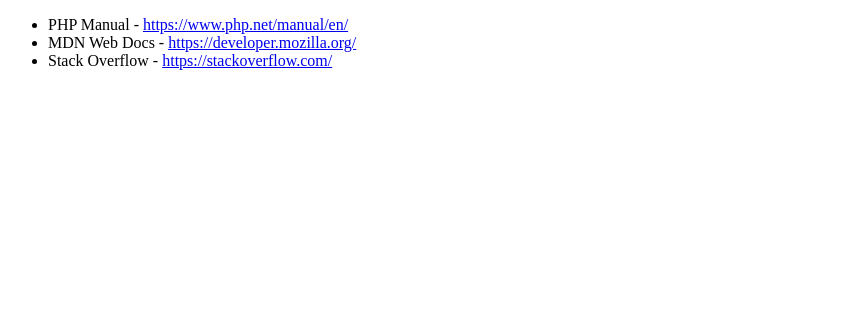
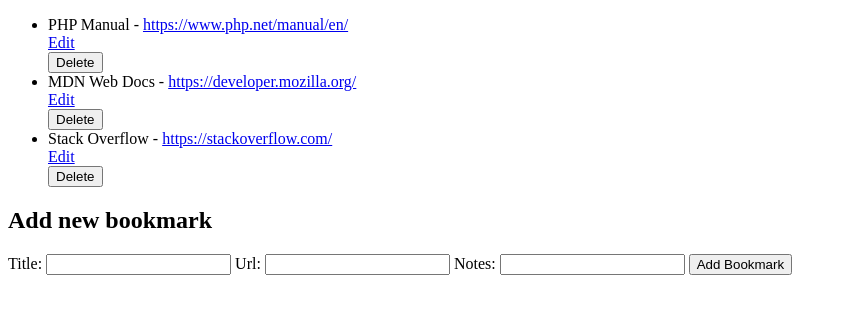
Before and after one commit to tamuliB0/bookmarks-manager, a PHP site: page / in a window 1280 px wide. Shown: the top 314 px of the page, without its empty margins (0-847 px from the left). Run offline with PHP 8.4, Linux system fonts and the light colour scheme; data comes from the database, SQL or seed files in the repository.

Commit message:
Milestone 2 (#2)
* starting this milestone now

* add form to create new bookmarks

* add validation for bookmark input and insert valid input into database

* add edit link for each bookmark

* order bookmarks by latest creation time

* Add edit bookmark page with pre filled form inputs

* edit button updates bookmarks

* Add delete button for removing bookmarks from database

* Add delete button logic for bookmark removal

* make links open in new tab

* enable PDO to show errors instead of failing silently

* Fix html nesting and edit link whitespace; add reusable validation function

* move validation logic to separate file

* use validation logic by including functions file

* refactor edit.php - validate ID, use validate function and add required attribute

* refactor delete.php - colon prefix typo, validate ID

```diff
--- a/bookmarks/public/db.php
+++ b/bookmarks/public/db.php
@@ -3,5 +3,6 @@ $dsn = 'mysql:host=db;dbname=db;charset=utf8mb4';
 $username = 'db';
 $password = 'db';
 $pdo = new PDO($dsn, $username, $password, [
-    PDO::ATTR_DEFAULT_FETCH_MODE => PDO::FETCH_ASSOC
+    PDO::ATTR_DEFAULT_FETCH_MODE => PDO::FETCH_ASSOC,
+    PDO::ATTR_ERRMODE => PDO::ERRMODE_EXCEPTION
 ]);
--- /dev/null
+++ b/bookmarks/public/functions.php
@@ -0,0 +1,13 @@
+<?php
+function validateBookmark($title, $url) {
+    $errors = [];
+    if ($title === "") {
+        $errors[] = "title is required";
+    }
+    if ($url === "") {
+        $errors[] = "url is required";
+    } elseif (!filter_var($url, FILTER_VALIDATE_URL)) {
+        $errors[] = "Invalid url";
+    }
+    return $errors;
+}
--- a/bookmarks/public/index.php
+++ b/bookmarks/public/index.php
@@ -1,25 +1,74 @@
 <?php
 require __DIR__ . "/db.php";
-$stmt = $pdo->query("SELECT * FROM bookmarks");
+require __DIR__ . "/functions.php";
+
+
+if ($_SERVER["REQUEST_METHOD"] === "POST") {
+    $title = isset($_POST["title"]) ? trim($_POST["title"]) : "";
+    $url = isset($_POST["url"]) ? trim($_POST["url"]) : "";
+    $notes = isset($_POST["notes"]) ? trim($_POST["notes"]) : "";
+
+    $errors = validateBookmark($title, $url);
+
+    if (empty($errors)) {
+        $stmt = $pdo->prepare( "INSERT INTO bookmarks (title, url, notes) VALUES (:title, :url, :notes)");
+        $stmt->execute([
+            ":title" => $title,
+            ":url" => $url,
+            ":notes" => $notes
+        ]);
+        header("Location: /index.php");
+        exit();
+    }
+}
+$stmt = $pdo->query("SELECT * FROM bookmarks ORDER BY created_at DESC");
 $bookmarks = $stmt->fetchAll();
+
 ?>
 <!DOCTYPE html>
 <html lang="en">
 <head>
     <meta charset="UTF-8">
     <meta name="viewport" content="width=device-width, initial-scale=1.0">
-    <title>Document</title>
+    <title>Bookmarks</title>
 </head>
 <body>
     <ul>
         <?php foreach ($bookmarks as $bookmark) : ?>
             <li>
-                <?= htmlspecialchars($bookmark["title"]) ?> -
-                <a href="<?= htmlspecialchars($bookmark["url"])?>">
-                    <?= htmlspecialchars($bookmark["url"])?>
-                </a>
+                <div>
+                    <?= htmlspecialchars($bookmark["title"]) ?> -
+                    <a href="<?= htmlspecialchars($bookmark["url"])?>" target="_blank" rel="noopener noreferrer"><?= htmlspecialchars($bookmark["url"])?></a>
+                </div>
+                <div>
+                    <a href="edit.php?id=<?= htmlspecialchars($bookmark["id"]) ?>">Edit</a>
+
+                    <form method="POST" action="delete.php">
+                        <input type="hidden" name="id" value="<?= htmlspecialchars($bookmark["id"]) ?>">
+                        <input type="submit" value="Delete">
+                    </form>
+                </div>
             </li>
-        <?php endforeach ;?>
+        <?php endforeach; ?>
     </ul>
+    <?php if (!empty($errors)) :?>
+        <ul>
+            <?php foreach ($errors as $error) : ?>
+                <li><?= htmlspecialchars($error) ?></li>
+            <?php endforeach; ?>
+        </ul>
+    <?php endif; ?>
+    <h2>Add new bookmark</h2>
+    <form method="POST">
+        <label for="title">Title:</label>
+        <input type="text" name="title" id="title" required>
+
+        <label for="url">Url:</label>
+        <input type="text" name="url" id="url" required>
+
+        <label for="notes">Notes:</label>
+        <input type="text" name="notes" id="notes">
+        <input type="submit" value="Add Bookmark">
+    </form>
 </body>
 </html>
```
Also changed, not shown: bookmarks/public/delete.php (added, +22 -0 lines), bookmarks/public/edit.php (added, +70 -0 lines).
